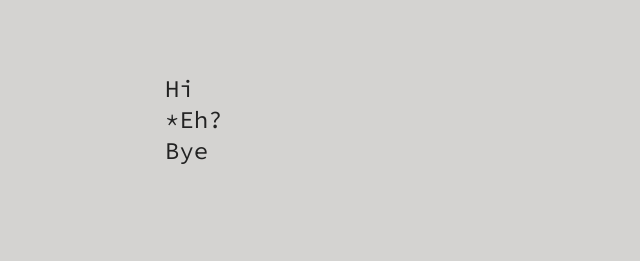
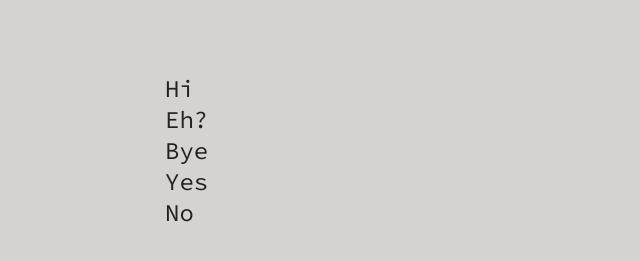
Before and after one commit to grantstandridge/grantstandridge.github.io, a Jekyll site: the page built from _posts/2018-04-11-friday-may-19.markdown, in a window 1280 px wide. Shown: the part 222-483 px from the top of the page, without its empty margins (5-645 px from the left). Built offline with Jekyll 4.4.1, drawn with Linux system fonts in a browser that asks for light colours.

Commit message:
Updated Friday May 19

```diff
--- a/_posts/2018-04-11-friday-may-19.markdown
+++ b/_posts/2018-04-11-friday-may-19.markdown
@@ -6,7 +6,7 @@ layout: schedule
 ---
 
 * Hi
-
-  *Eh?
-
-* Bye
+ * Eh?
+ * Bye
+* Yes
+* No
```
